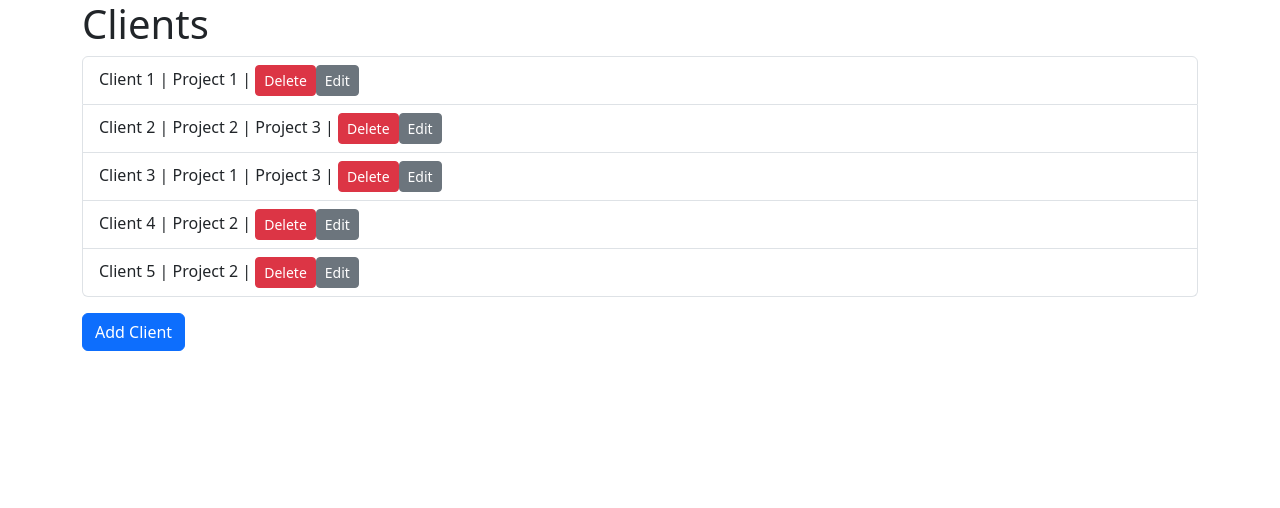
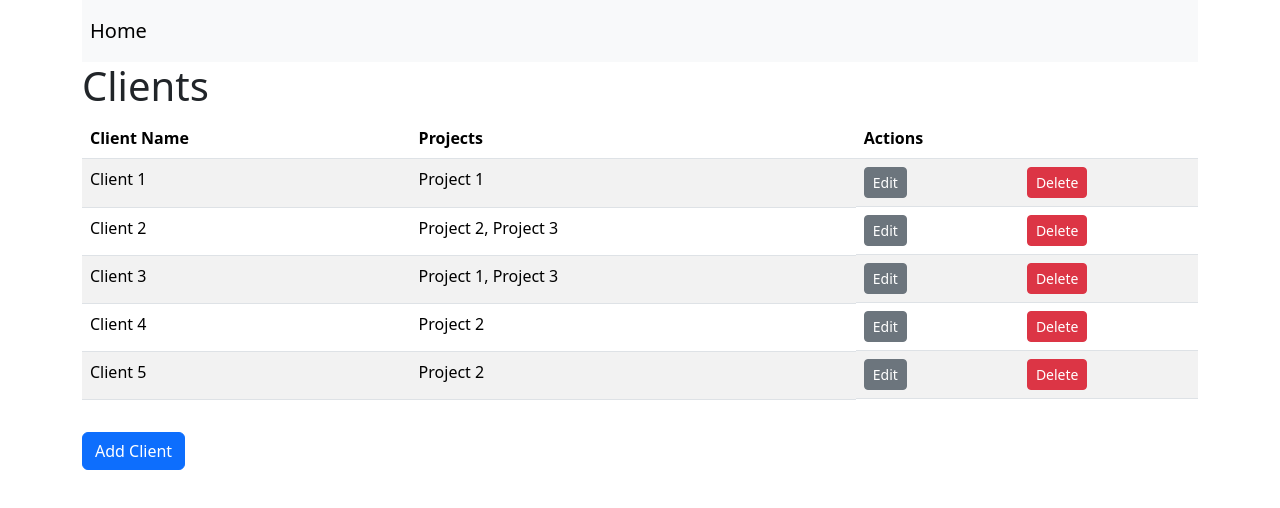
Before and after one commit to kleitonalbuquerque/project-manager, a Vue app: page /clients in a window 1280 px wide. Shown: the top 508 px of the page. Built offline with nearby package versions, Linux system fonts and the light colour scheme; data requests are answered from the project's data file.

Commit message:
Add tables on components

```diff
--- a/package.json
+++ b/package.json
@@ -9,6 +9,9 @@
     "preview": "vite preview"
   },
   "dependencies": {
+    "@fortawesome/fontawesome-svg-core": "^6.5.2",
+    "@fortawesome/free-solid-svg-icons": "^6.5.2",
+    "@fortawesome/vue-fontawesome": "^3.0.8",
     "@popperjs/core": "^2.11.8",
     "axios": "^1.7.2",
     "bootstrap": "^5.3.3",
--- a/src/components/ActivityList.vue
+++ b/src/components/ActivityList.vue
@@ -1,13 +1,34 @@
 <template>
   <div class="container">
+    <nav class="navbar navbar-light bg-light">
+      <router-link to="/" class="navbar-brand p-2">Home</router-link>
+    </nav>
     <h1>Activities</h1>
-    <ul class="list-group">
-      <li class="list-group-item" v-for="activity in activities" :key="activity.id">
-        {{ activity.description }} - Client: {{ activity.clientId }} - Project: {{ activity.projectId }}
-        <button class="btn btn-danger btn-sm float-right" @click="confirmDelete(activity.id)">Delete</button>
-        <button class="btn btn-secondary btn-sm float-right mr-2" @click="editActivity(activity.id)">Edit</button>
-      </li>
-    </ul>
+    <table class="table table-striped">
+      <thead>
+        <tr>
+          <th>Description</th>
+          <th>Client</th>
+          <th>Project</th>
+          <th>Actions</th>
+        </tr>
+      </thead>
+      <tbody>
+        <tr v-for="activity in activities" :key="activity.id">
+          <td>{{ activity.description }}</td>
+          <td>{{ activity.clientId }}</td>
+          <td>{{ activity.projectId }}</td>
+          <td class="d-flex">
+            <div class="col">
+              <button class="btn btn-secondary btn-sm " @click="editActivity(activity.id)">Edit</button>
+            </div>
+            <div class="col">
+              <button class="btn btn-danger btn-sm" @click="confirmDelete(activity.id)">Delete</button>
+            </div>
+          </td>
+        </tr>
+      </tbody>
+    </table>
     <router-link to="/add-activity" class="btn btn-primary mt-3">Add Activity</router-link>
   </div>
 </template>
--- a/src/components/AddActivity.vue
+++ b/src/components/AddActivity.vue
@@ -1,5 +1,8 @@
 <template>
     <div class="container">
+      <nav class="navbar navbar-light bg-light">
+      <router-link to="/" class="navbar-brand p-2">Home</router-link>
+    </nav>
       <h1>Add Activity</h1>
       <form @submit.prevent="addActivity">
         <div class="form-group">
--- a/src/components/AddClient.vue
+++ b/src/components/AddClient.vue
@@ -1,5 +1,8 @@
 <template>
     <div class="container">
+      <nav class="navbar navbar-light bg-light">
+      <router-link to="/" class="navbar-brand p-2">Home</router-link>
+    </nav>
       <h1>Add Client</h1>
       <form @submit.prevent="addClient">
         <div class="form-group">
--- a/src/components/AddProject.vue
+++ b/src/components/AddProject.vue
@@ -1,14 +1,13 @@
 <template>
     <div class="container">
+      <nav class="navbar navbar-light bg-light">
+      <router-link to="/" class="navbar-brand p-2">Home</router-link>
+    </nav>
       <h1>Add Project</h1>
       <form @submit.prevent="addProject">
-        <div class="form-group">
+        <div class="form-group mb-3">
           <label for="name">Name</label>
           <input type="text" class="form-control" id="name" v-model="name" required>
-        </div>
-        <div class="form-group">
-          <label for="clientId">Client ID</label>
-          <input type="number" class="form-control" id="clientId" v-model="clientId" required>
         </div>
         <button type="submit" class="btn btn-primary">Add</button>
       </form>
@@ -21,11 +20,10 @@
   import { useRouter } from 'vue-router';
 
   const name = ref('');
-  const clientId = ref('');
   const router = useRouter();
 
   const addProject = async () => {
-    await createProject({ name: name.value, clientId: clientId.value });
+    await createProject({ name: name.value });
     router.push('/projects');
   };
   </script>
--- a/src/components/ClientList.vue
+++ b/src/components/ClientList.vue
@@ -1,14 +1,36 @@
 <template>
   <div class="container">
-    <!-- TODO criar uma tabela -->
+    <nav class="navbar navbar-light bg-light">
+      <router-link to="/" class="navbar-brand p-2">Home</router-link>
+    </nav>
     <h1>Clients</h1>
-    <ul class="list-group">
-      <li class="list-group-item" v-for="client in clients" :key="client.id">
-         {{ client.name }} | <span v-for="project in client.projects" :key="project">{{ project.name }} | </span>
-        <button class="btn btn-danger btn-sm float-right" @click="confirmDelete(client.id)">Delete</button>
-        <button class="btn btn-secondary btn-sm float-right mr-2" @click="editClient(client.id)">Edit</button>
-      </li>
-    </ul>
+    <table class="table table-striped">
+      <thead>
+        <tr>
+          <th>Client Name</th>
+          <th>Projects</th>
+          <th>Actions</th>
+        </tr>
+      </thead>
+      <tbody>
+        <tr v-for="client in clients" :key="client.id">
+          <td>{{ client.name }}</td>
+          <td>
+            <span v-for="project in client.projects" :key="project.id">
+              {{ project.name }}<span v-if="!isLastProject(client, project)">, </span>
+            </span>
+          </td>
+          <td class="d-flex">
+            <div class="col">
+              <button class="btn btn-secondary btn-sm" @click="editClient(client.id)">Edit</button>
+            </div>
+            <div class="col">
+              <button class="btn btn-danger btn-sm" @click="confirmDelete(client.id)">Delete</button>
+            </div>
+          </td>
+        </tr>
+      </tbody>
+    </table>
     <router-link to="/add-client" class="btn btn-primary mt-3">Add Client</router-link>
   </div>
 </template>
@@ -40,4 +62,8 @@ const removeClient = async (id) => {
 const editClient = (id) => {
   router.push(`/edit-client/${id}`);
 };
+
+const isLastProject = (client, project) => {
+  return client.projects[client.projects.length - 1].id === project.id;
+};
 </script>
--- a/src/components/EditActivity.vue
+++ b/src/components/EditActivity.vue
@@ -1,23 +1,51 @@
 <template>
   <div class="container">
+    <nav class="navbar navbar-light bg-light">
+      <router-link to="/" class="navbar-brand p-2">Home</router-link>
+    </nav>
     <h1>Edit Activity</h1>
     <form @submit.prevent="handleUpdateActivity">
       <div class="form-group">
         <label for="description">Description</label>
-          <input type="text" class="form-control" id="description" v-model="description" required>
+        <input
+          type="text"
+          class="form-control"
+          id="description"
+          v-model="description"
+          required
+        />
       </div>
       <div class="form-group">
         <label for="clientId">Client</label>
-          <select class="form-control" id="clientId" v-model="selectedClientId" @change="fetchProjects" required>
+        <select
+          class="form-control"
+          id="clientId"
+          v-model="selectedClientId"
+          @change="fetchProjects"
+          required
+        >
           <option value="">Select a Client</option>
-            <option v-for="client in clients" :key="client.id" :value="client.id">{{ client.name }}</option>
+          <option v-for="client in clients" :key="client.id" :value="client.id">
+            {{ client.name }}
+          </option>
         </select>
       </div>
-        <div class="form-group">
+      <div class="form-group mb-3">
         <label for="projectId">Project</label>
-          <select class="form-control" id="projectId" v-model="selectedProjectId" required>
+        <select
+          class="form-control"
+          id="projectId"
+          v-model="selectedProjectId"
+          required
+        >
           <option value="">Select a Project</option>
-            <option v-for="project in projects" :key="project.id" :value="project.id">{{ project.name }}</option>
+          <option
+            v-for="project in projects"
+            :key="project.id"
+            :value="project.id"
+          >
+            {{ project.name }}
+          </option>
         </select>
       </div>
       <button type="submit" class="btn btn-primary">Update</button>
@@ -26,12 +54,15 @@
 </template>
 
 <script setup>
-  import { ref, onMounted, watch } from 'vue';
-  import { getActivity, updateActivity as updateActivityService } from '../services/ActivityService';
-  import { getClients } from '../services/ClientService';
-  import { useRoute, useRouter } from 'vue-router';
+import { ref, onMounted, watch } from "vue";
+import {
+  getActivity,
+  updateActivity as updateActivityService,
+} from "../services/ActivityService";
+import { getClients } from "../services/ClientService";
+import { useRoute, useRouter } from "vue-router";
 
-  const description = ref('');
+const description = ref("");
 const clients = ref([]);
 const projects = ref([]);
 const selectedClientId = ref(null);
@@ -45,7 +76,9 @@
     return;
   }
 
-    const client = clients.value.find(client => client.id === selectedClientId.value);
+  const client = clients.value.find(
+    (client) => client.id === selectedClientId.value
+  );
   if (client) {
     projects.value = client.projects;
   } else {
@@ -58,9 +91,9 @@
   await updateActivityService(activityId, {
     description: description.value,
     clientId: selectedClientId.value,
-      projectId: selectedProjectId.value
+    projectId: selectedProjectId.value,
   });
-    router.push('/activities');
+  router.push("/activities");
 };
 
 onMounted(async () => {
--- a/src/components/EditClient.vue
+++ b/src/components/EditClient.vue
@@ -1,5 +1,8 @@
 <template>
   <div class="container">
+    <nav class="navbar navbar-light bg-light">
+      <router-link to="/" class="navbar-brand p-2">Home</router-link>
+    </nav>
     <h1>Edit Client</h1>
     <form @submit.prevent="handleUpdateClient">
       <div class="form-group">
--- a/src/components/EditProject.vue
+++ b/src/components/EditProject.vue
@@ -1,5 +1,8 @@
 <template>
     <div class="container">
+      <nav class="navbar navbar-light bg-light">
+      <router-link to="/" class="navbar-brand p-2">Home</router-link>
+    </nav>
       <h1>Edit Project</h1>
       <form @submit.prevent="handleUpdateProject">
         <div class="form-group">
--- a/src/components/ProjectList.vue
+++ b/src/components/ProjectList.vue
@@ -1,13 +1,30 @@
 <template>
   <div class="container">
+    <nav class="navbar navbar-light bg-light">
+      <router-link to="/" class="navbar-brand p-2">Home</router-link>
+    </nav>
     <h1>Projects</h1>
-    <ul class="list-group">
-      <li class="list-group-item" v-for="project in projects" :key="project.id">
-        {{ project.name }}
-        <button class="btn btn-danger btn-sm float-right" @click="confirmDelete(project.id)">Delete</button>
-        <button class="btn btn-secondary btn-sm float-right mr-2" @click="editProject(project.id)">Edit</button>
-      </li>
-    </ul>
+    <table class="table table-striped">
+      <thead>
+        <tr>
+          <th>Project Name</th>
+          <th>Actions</th>
+        </tr>
+      </thead>
+      <tbody>
+        <tr v-for="project in projects" :key="project.id">
+          <td>{{ project.name }}</td>
+          <td class="d-flex">
+            <div class="col">
+              <button class="btn btn-secondary btn-sm" @click="editProject(project.id)">Edit</button>
+            </div>
+            <div class="col">
+              <button class="btn btn-danger btn-sm" @click="confirmDelete(project.id)">Delete</button>
+            </div>
+          </td>
+        </tr>
+      </tbody>
+    </table>
     <router-link to="/add-project" class="btn btn-primary mt-3">Add Project</router-link>
   </div>
 </template>
--- a/src/db/db.json
+++ b/src/db/db.json
@@ -71,6 +71,10 @@
     {
       "id": "3",
       "name": "Project 3"
+    },
+    {
+      "id": "0818",
+      "name": "Project 4"
     }
   ],
   "activities": [
```
Also changed, not shown: 1 other file (tests, documents, lock files or other folders). Lines whose indentation alone changed are shown as unchanged.
